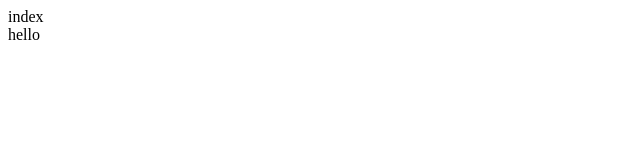
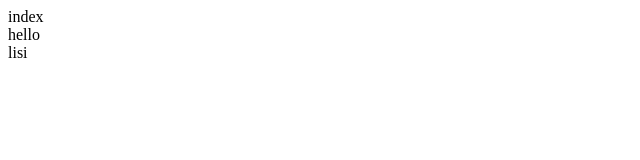
Before and after one commit to xingyani/xingyani.github.io, a plain HTML site: page index.html in a window 1280 px wide. Shown: the full height of the page, 0-640 px from the left. Drawn offline with Linux system fonts and the light colour scheme.

Commit message:
完成李四

```diff
--- a/index.html
+++ b/index.html
@@ -6,5 +6,6 @@
     <body>
     <div>index</div>
     <div>hello</div>
+    <div>lisi</div>
     </body>
 </html>
```
